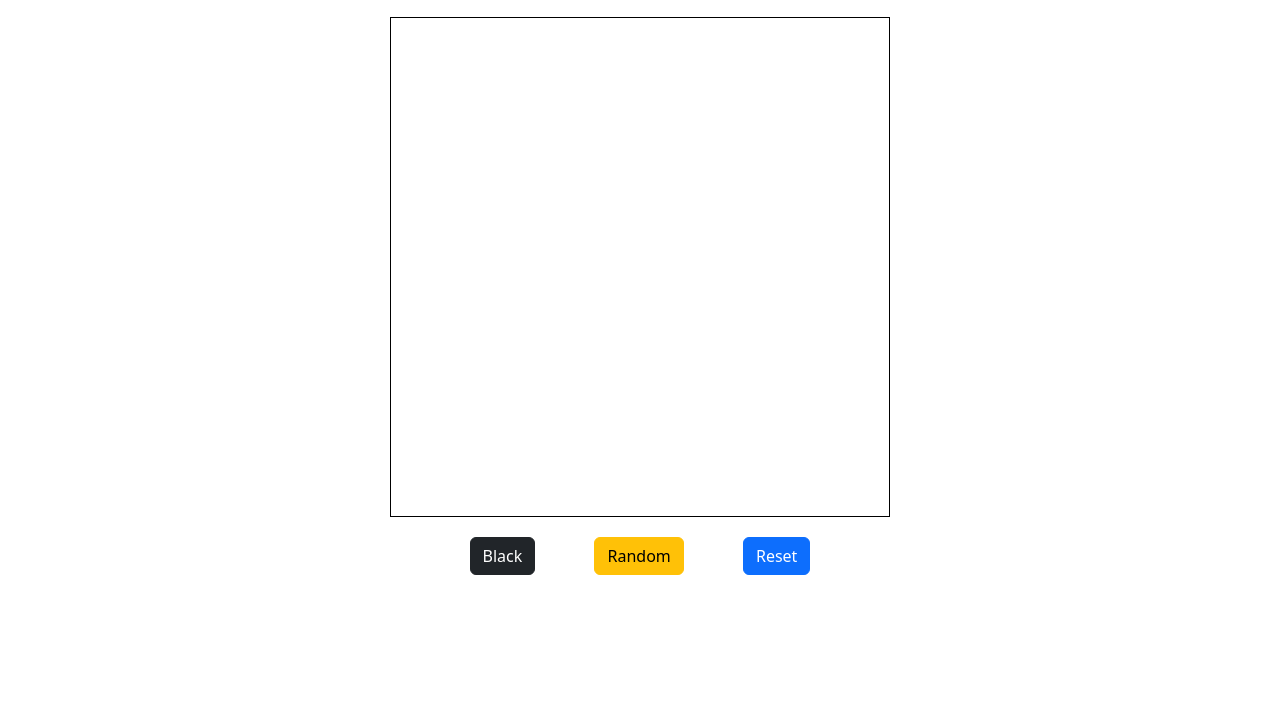
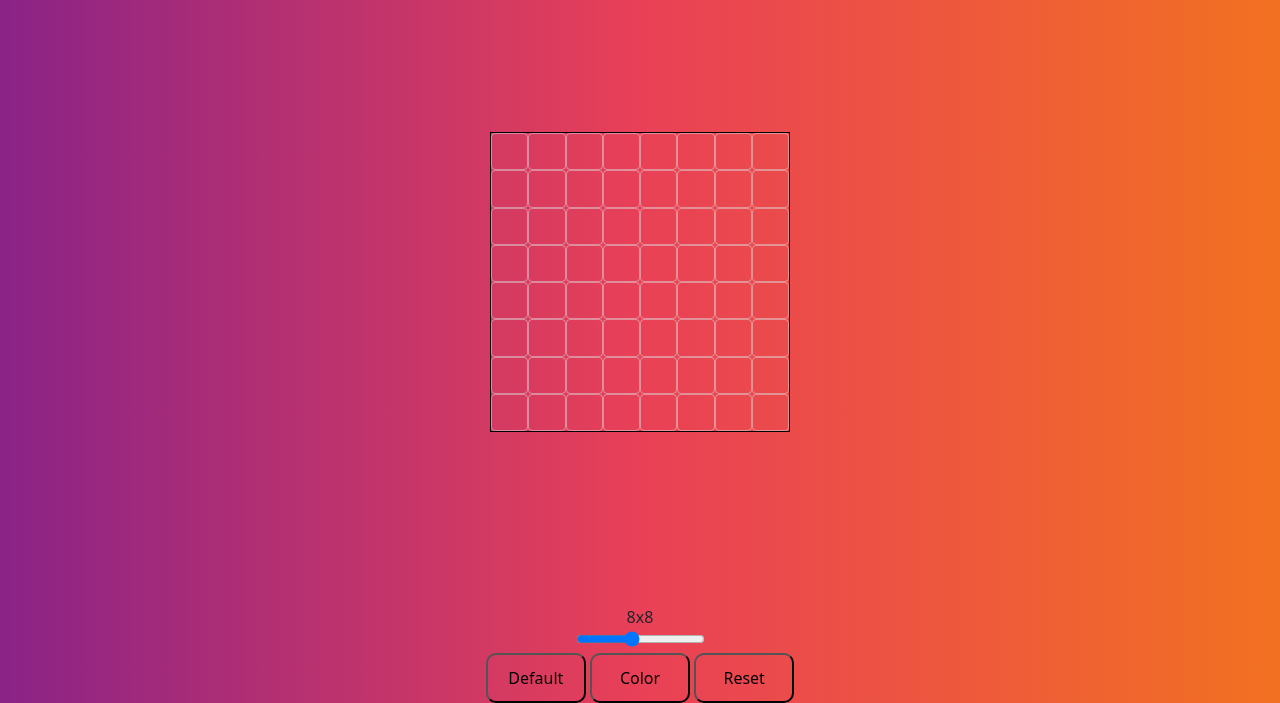
Before and after one commit to quikrish/Etch-a-Sketch, a plain HTML site: page index.html in a window 1280 px wide. Shown: the part 97-800 px from the top of the page. Drawn offline with nearby package versions, Linux system fonts and the light colour scheme.

Commit message:
restructured createGrid function.Add event handler to reset button
made changes in css
change in background image of the page

```diff
--- a/index.html
+++ b/index.html
@@ -10,17 +10,17 @@
 </head>
 <body>
     <h1>ETCH-A-SKETCH</h1>
-    <div class="select">
-        <h5>Select the size</h5>
-        <button id="select-button" class="btn btn-outline-info">Select</button>
-    </div>
-    <div class="board-container">
 
-    </div>
+    <!--   Div Container for grid -->
+    <div class="grid-container"></div>
+
     <div class="footer">
-        <button class="btn btn-dark">Black</button>
-        <button class="btn btn-warning">Random</button>
-        <button class="btn btn-primary">Reset</button>
+        <label for="resolutionInput" class="resolutionLabel">8x8</label><br>
+        <input type="range" id="resolutionInput" min="2" max="16" value="8"><br>
+
+        <button id="default">Default</button>
+        <button id="color">Color</button>
+        <button id="reset">Reset</button>
     </div>
     <script src="script.js" charset="UTF-8"></script>
 </body>
--- a/script.js
+++ b/script.js
@@ -1,16 +1,48 @@
- // Select the grid container
-const container = document.querySelector('.container');
+// Set up variables to retrieve HTML and CSS elements
+const container = document.querySelector('.grid-container');
 
-// Function to create a 16x16 grid
-function createGrid(rows,columns){
-    const totalCells = rows * columns;
-    for(let i = 1; i <= totalCells; i++){
-        // Create a new div element for each cell
-        const cell = document.createElement('div');
-        cell.classList.add('cell');
-        // Append the cell to the grid container
-        container.appendChild(cell);
-    }
+const reset = document.getElementById('reset');
+const defaultColor = document.getElementById('default');
+const randomColor = document.getElementById('color');
+
+const resolutionInput = document.querySelector('#resolutionInput');
+const resolutionLabel = document.querySelector('.resolutionLabel');
+let gridSelection = 8;
+
+resolutionInput.addEventListener('input',changeGrid);
+
+function changeGrid(e){
+
+    gridSelection = e.target.value;
+    resolutionLabel.textContent = `${gridSelection}x${gridSelection}`;
 }
 
-// createGrid(16, 16);
+// Creates grid div boxes on load
+createGrid(gridSelection);
+
+// Function to create a grid
+function createGrid(size){
+    let totalCells = size * size;
+    for(let i = 0; i < totalCells; ++i){
+        // Create a new div element for each cell
+        const gridDiv = document.createElement('div');
+        gridDiv.classList.add('box');
+        // Append the cell to the grid container
+
+        // gridDiv.addEventListener('mouseover',changeColor);
+        container.appendChild(gridDiv);
+    }
+
+    container.style.gridTemplateRows = `repeat(${size},1fr)`;
+    container.style.gridTemplateColumns = `repeat(${size},1fr)`;
+}
+
+// Added event listener for our reset button
+reset.addEventListener('click',resetGrid);
+
+function resetGrid(){
+    while(container.firstChild){
+        container.removeChild(container.firstChild);
+    }
+    createGrid(gridSelection);
+}
--- a/style.css
+++ b/style.css
@@ -1,36 +1,49 @@
 body{
+    min-height: 100vh;
+    background: linear-gradient(to right, rgb(138, 35, 135), rgb(233, 64, 87), rgb(242, 113, 33));
+
+    text-align: center;
     display: flex;
-    justify-content: center;
+    flex-direction: column;
+    justify-content: space-between;
     align-items: center;
-    flex-direction: column;
-    /* gap: 10px; */
 
 }
-.select{
-    display: flex;
-    align-items: center;
-    width: 400px;
-    justify-content: space-around;
-    margin-bottom: 20px;
-}
-.footer{
-    display: flex;
-    width: 400px;
-    justify-content: space-around;
-    align-items: center;
-    margin-top: 20px;
+button{
+    border-radius: 10px;
+    background-color: transparent;
+    color: black;
+
+    width: 100px;
+    height: 50px;
 
 }
-.board-container{
+.grid-container{
     display: grid;
-    width: 500px;
-    height: 500px;
+    align-items: center;
+    justify-content: center;
+
+    max-width: 300px;
+    min-width: 300px ;
+
+    max-height: 300px;
+    min-height: 300px;
+
+
     border: 1px solid black;
 }
 
-.cell{
-    width: 25px;
-    height: 25px;
-    box-sizing: border-box;
+.box{
+    display: flex;
+    width: 100%;
+    height: 100%;
+
     border: 1px solid #ddd;
+    border-radius: 4px;
+
+    opacity: 0.5;
+    background-color: transparent;
+
+    transition: background .5s, color .5s;
+    cursor: pointer;
 }
```
